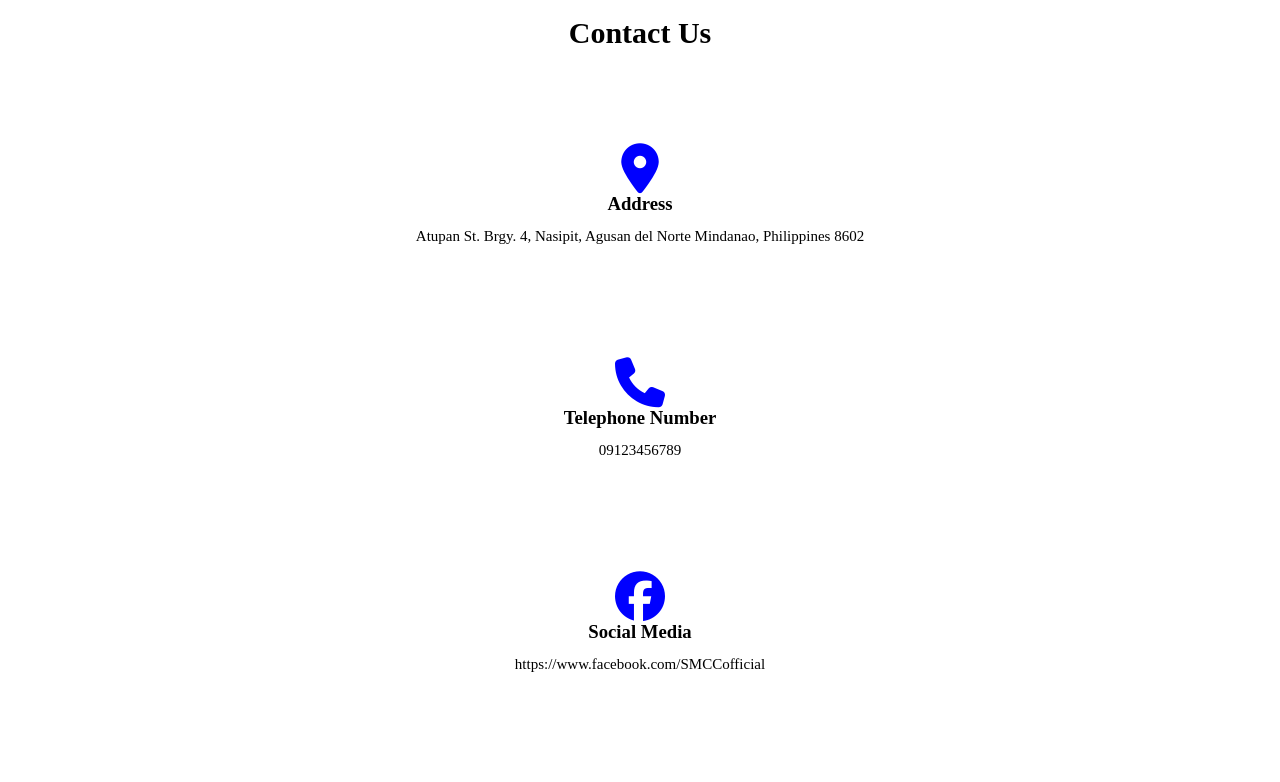
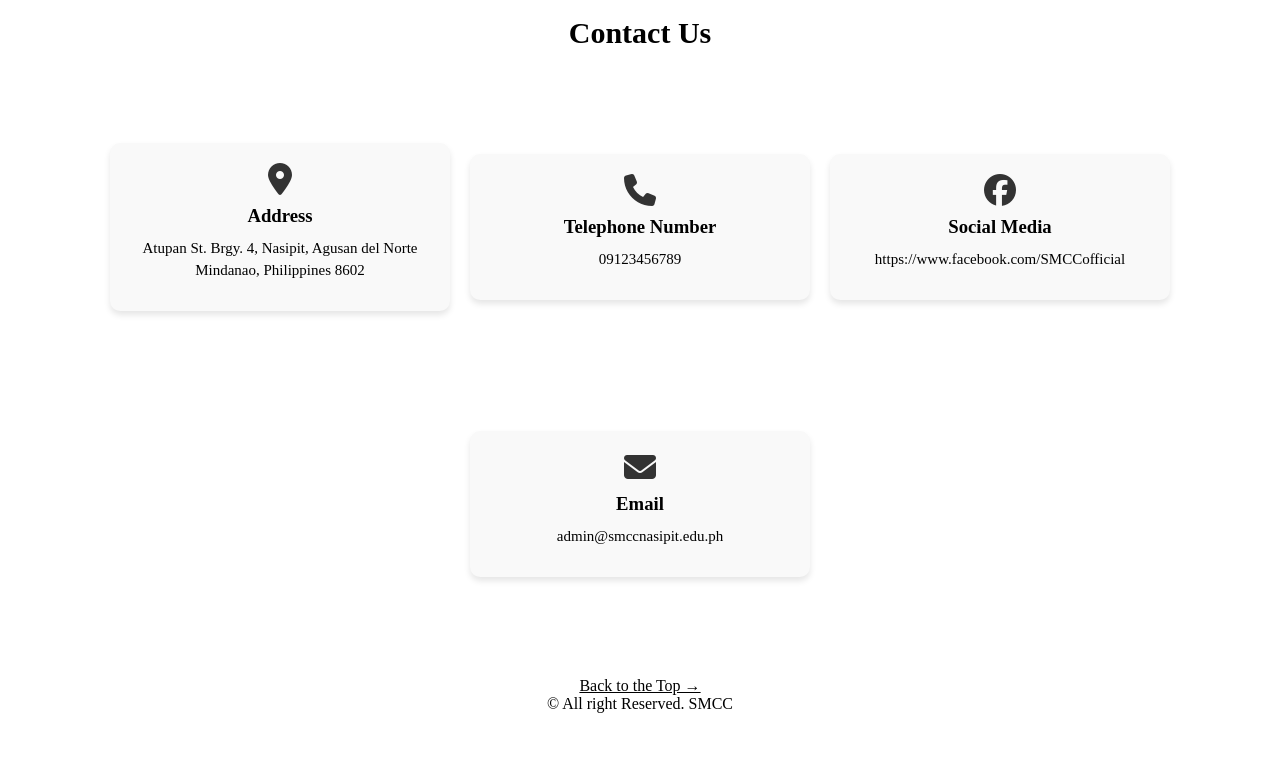
Before and after one commit to jezielmeniano/Smcc-Website, a plain HTML site: page index.html in a window 1280 px wide. Shown: the part 3430-4212 px from the top of the page. After the commit the page ends 4143 px from the top, so only its background shows below. Drawn offline with Linux system fonts and the light colour scheme.

Commit message:
Update style.css

```diff
--- a/style.css
+++ b/style.css
@@ -147,3 +147,35 @@ i{
     margin-top: 100px;
 
 }
+.contact-container {
+            display: flex;
+            justify-content: center;
+            align-items: center;
+            flex-wrap: wrap;
+            gap: 20px;
+            max-width: 1200px;
+            margin: 0 auto;
+        }
+
+        .contact-container .box {
+            flex: 1;
+            min-width: 250px;
+            max-width: 300px;
+            text-align: center;
+            padding: 20px;
+            background-color: #f9f9f9;
+            border-radius: 10px;
+            box-shadow: 0 4px 6px rgba(0, 0, 0, 0.1);
+        }
+
+        .contact-container .box .text {
+            display: flex;
+            flex-direction: column;
+            align-items: center;
+        }
+
+        .contact-container .box i {
+            font-size: 2rem;
+            margin-bottom: 10px;
+            color: #333;
+        }
```
